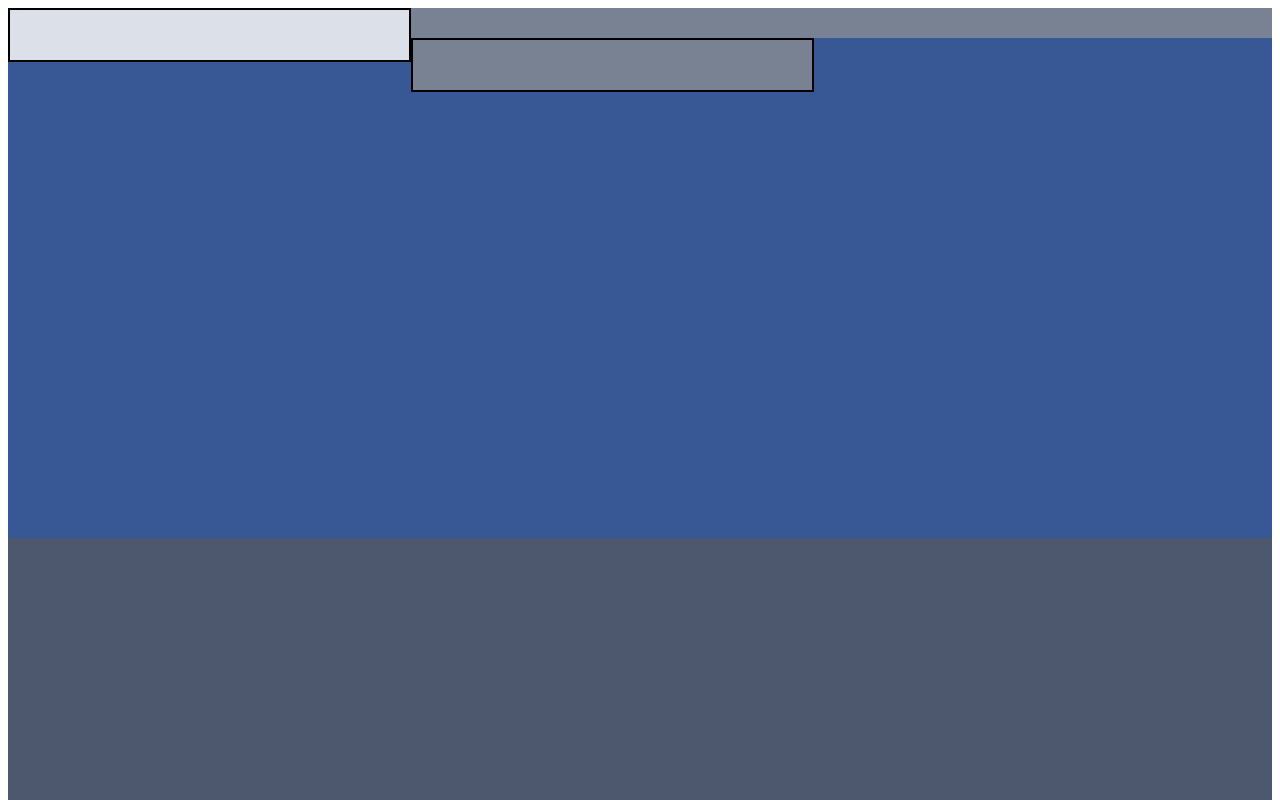
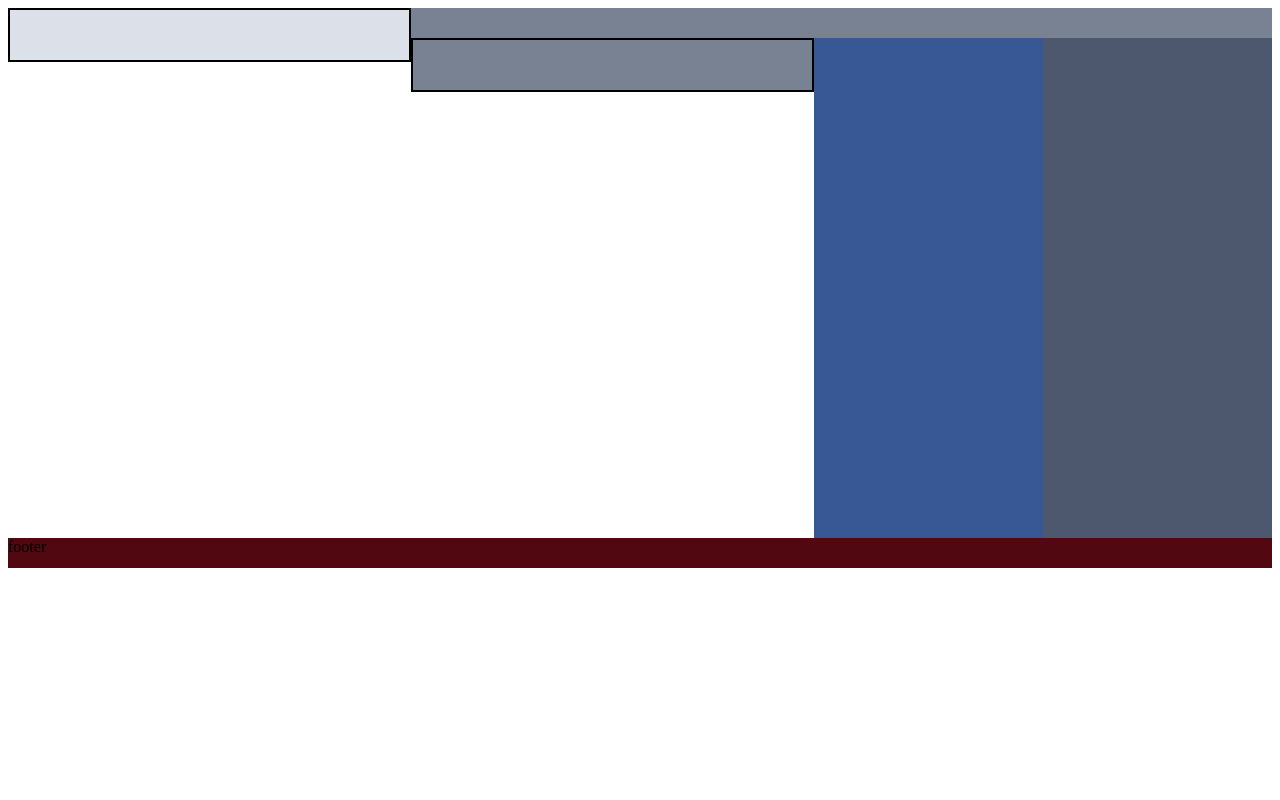
Before and after one commit to jdey100/jdey100.github.io, a plain HTML site: page bootstrap/homework2.html in a window 1280 px wide. Shown: the top 800 px of the page. Drawn offline with Linux system fonts and the light colour scheme; files that its build step writes are made by us from their sources; a web font is replaced by a local one.

Commit message:
Add files via upload
homework html css

```diff
--- a/bootstrap/homework2.html
+++ b/bootstrap/homework2.html
@@ -19,9 +19,15 @@
  .col3 { background-color: #385795
 
   ;
-height:  500px;}
-  .col4 {background-color: #4d586e; height:  500px;}
-   .col5 {background-color: #510811;height:  30px;}
+height:  500px;
+width: 50%;}
+  .col4 {background-color: #4d586e; height:  500px; width: 50%;}
+   .col5 {background-color: #510811;height:  30px; width: 100%;}
+.row { width: 50px;
+height: 80px; }
+.container {
+	display: flex;
+}
 
 
 
@@ -42,9 +48,11 @@ height:  500px;}
 	<div class="col col2">
 
 		</div>
+		<div class="container">
 	<div class="col3"></div>
 
 	<div class="col4"></div>
+</div>
 
 	<div class="col5">footer</div>
 
```
